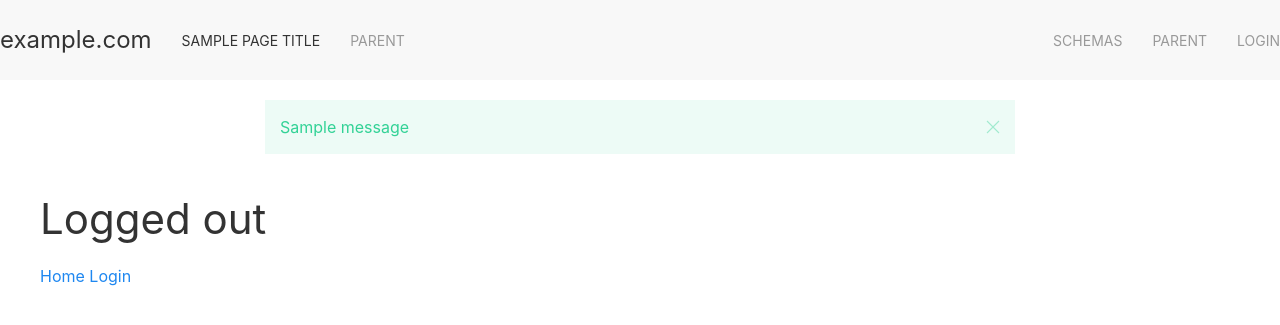
After one commit to vladimir-dobrovolsky/planeks-test-task, a Django app: template dummygenerator/templates/dummygenerator/registration/logout.html in a window 1280 px wide. The commit adds this page. Shown: the top 325 px of the page. Run offline with Django 3.2, Linux system fonts and the light colour scheme; the template is opened without the code that fills it: most values are stand-ins (such as "Sample title", 1, 10 or a date in 2020); one stand-in notice (Sample message) is shown; parts of the project's set-up code (start-up, migrations or seed data) failed here and were passed over; some libraries are stand-ins or nearby versions.

Commit message:
templates

```diff
--- a/dummygenerator/templates/dummygenerator/_base.html
+++ b/dummygenerator/templates/dummygenerator/_base.html
@@ -1,22 +1,81 @@
 <!DOCTYPE html>
 <html lang="en">
 
-<head>
-    <meta charset="UTF-8">
-    <meta name="viewport" content="width=device-width, initial-scale=1.0">
-    <title>{% block title %}{% if title %}{{ title }} | {% endif %}FakeCSV{% endblock %}</title>
-    <!-- UIkit CSS -->
-    <link rel="stylesheet" href="https://cdn.jsdelivr.net/npm/uikit@3.6.3/dist/css/uikit.min.css" />
-
-    <!-- UIkit JS -->
-    <script src="https://cdn.jsdelivr.net/npm/uikit@3.6.3/dist/js/uikit.min.js"></script>
-    <script src="https://cdn.jsdelivr.net/npm/uikit@3.6.3/dist/js/uikit-icons.min.js"></script>
-</head>
+{% include "dummygenerator/_head.html" %}
 
 <body>
-    {% block content %}
-    <h1>Hello world</h1>
-    {% endblock %}
+<nav class="uk-navbar-container" uk-navbar>
+
+  <div class="uk-navbar-left">
+    <a class="uk-navbar-item uk-logo" href="/">{{ request.site.name }}</a>
+    <ul class="uk-navbar-nav">
+      {% if page_title %}
+        <li class="uk-active">
+          <a href="#!">{{ page_title }}</a>
+        </li>
+      {% else %}
+        <li class="">
+          <a href="{% url 'home' %}">Home</a>
+        </li>
+      {% endif %}
+      <li>
+        <a href="#">Parent</a>
+        <div class="uk-navbar-dropdown">
+          <ul class="uk-nav uk-navbar-dropdown-nav">
+            <li class="uk-active">
+              <a href="#">Active</a>
+            </li>
+          </ul>
+        </div>
+      </li>
+    </ul>
+
+  </div>
+
+  <div class="uk-navbar-right">
+
+    <ul class="uk-navbar-nav">
+      <li class="">
+        <a href="{% url 'home' %}">Schemas</a>
+      </li>
+      <li>
+        <a href="#">Parent</a>
+        <div class="uk-navbar-dropdown">
+          <ul class="uk-nav uk-navbar-dropdown-nav">
+            <li class="uk-active">
+              <a href="#">Active</a>
+            </li>
+          </ul>
+        </div>
+      </li>
+      {% if request.user.is_authenticated %}
+        <li>
+          <a class="uk-active uk-width-medium uk-text-truncate" href="{% url 'profile' %}">Hello, {{ request.user.username }}</a>
+        </li>
+        <li>
+          <a href="{% url 'logout' %}">Logout</a>
+        </li>
+      {% else %}
+        <li>
+          <a href="{% url 'login' %}">Login</a>
+        </li>
+      {% endif %}
+    </ul>
+
+  </div>
+
+</nav>
+<div class="uk-container">
+  {% include "dummygenerator/_messages.html" %}
+  {% block content %}
+    <section class="uk-section uk-section-default">
+      <h1>Hello world</h1>
+    </section>
+  {% endblock %}
+
+  {% block scripts %}
+  {% endblock %}
+</div>
 </body>
 
 </html>
--- /dev/null
+++ b/dummygenerator/templates/dummygenerator/_head.html
@@ -0,0 +1,11 @@
+<head>
+  <meta charset="UTF-8">
+  <meta name="viewport" content="width=device-width, initial-scale=1.0">
+  <title>{% block title %}{% if page_title %}{{ page_title }} | {% endif %}{% endblock %}{{ request.site.name }}</title>
+  <!-- UIkit CSS -->
+  <link rel="stylesheet" href="https://cdn.jsdelivr.net/npm/uikit@3.6.3/dist/css/uikit.min.css"/>
+
+  <!-- UIkit JS -->
+  <script src="https://cdn.jsdelivr.net/npm/uikit@3.6.3/dist/js/uikit.min.js"></script>
+  <script src="https://cdn.jsdelivr.net/npm/uikit@3.6.3/dist/js/uikit-icons.min.js"></script>
+</head>
--- /dev/null
+++ b/dummygenerator/templates/dummygenerator/_messages.html
@@ -0,0 +1,18 @@
+  {% if messages %}
+    <div class="uk-container uk-container-xsmall">
+      {% for message in messages %}
+        {% if message.tags %}
+        {% comment %} UIkit's 'error' label is named 'danger' and no 'info' by default {% endcomment %}
+        <div class="uk-margin-top uk-animation-slide-top-small {% if 'error' in message.tags %}uk-alert-danger{% elif 'info' in message.tags %}uk-alert-primary{% else %}uk-alert-{{ message.tags|lower }}{% endif %}" uk-alert>
+          <a class="uk-alert-close" uk-close></a>
+          <p>{{ message }}</p>
+        </div>
+        {% else %}
+        <div class="uk-margin-top uk-animation-slide-top-small uk-alert-primary" uk-alert>
+          <a class="uk-alert-close" uk-close></a>
+          <p>{{ message }}</p>
+        </div>
+        {% endif %}
+      {% endfor %}
+    </div>
+  {% endif %}
--- /dev/null
+++ b/dummygenerator/templates/dummygenerator/registration/logout.html
@@ -0,0 +1,7 @@
+{% extends "dummygenerator/_base.html" %}
+
+{% block content %}
+  <h1>Logged out</h1>
+  <a href="{% url 'home' %}">Home</a>
+  <a href="{% url 'login' %}">Login</a>
+{% endblock %}
--- /dev/null
+++ b/dummygenerator/templates/dummygenerator/registration/profile.html
@@ -0,0 +1,5 @@
+{% extends "dummygenerator/_base.html" %}
+
+{% block content %}
+  <h1>User profile {{ request.user.username }}</h1>
+{% endblock %}
--- /dev/null
+++ b/dummygenerator/templates/dummygenerator/schemas/create.html
@@ -0,0 +1,5 @@
+{% extends "dummygenerator/_base.html" %}
+
+{% block content %}
+  <h1>Create schema {{ request.user.username }}</h1>
+{% endblock %}
--- /dev/null
+++ b/dummygenerator/templates/dummygenerator/schemas/list.html
@@ -0,0 +1,5 @@
+{% extends "dummygenerator/_base.html" %}
+
+{% block content %}
+  <h1>List schemas of {{ request.user.username }}</h1>
+{% endblock %}
--- /dev/null
+++ b/dummygenerator/templates/dummygenerator/schemas/update.html
@@ -0,0 +1,5 @@
+{% extends "dummygenerator/_base.html" %}
+
+{% block content %}
+  <h1>Update schema {{ request.user.username }}</h1>
+{% endblock %}
```
Also changed, not shown: dummygenerator/templates/dummygenerator/_base_blank.html (added, +20 -0 lines), dummygenerator/templates/dummygenerator/home.html (+5 -3 lines), dummygenerator/templates/dummygenerator/registration/login.html (added, +48 -0 lines), dummygenerator/templates/dummygenerator/registration/signup.html (added, +49 -0 lines).
